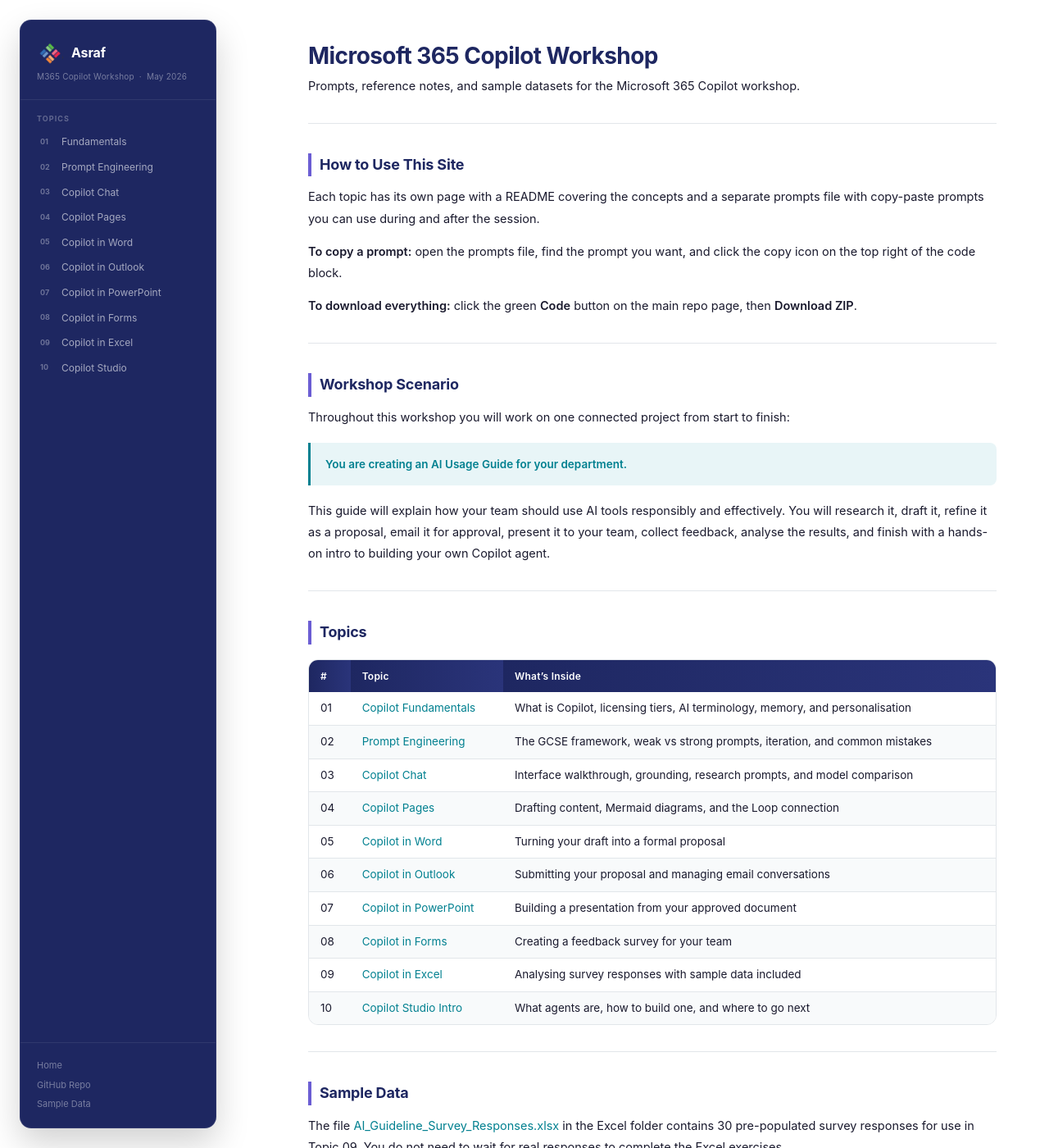
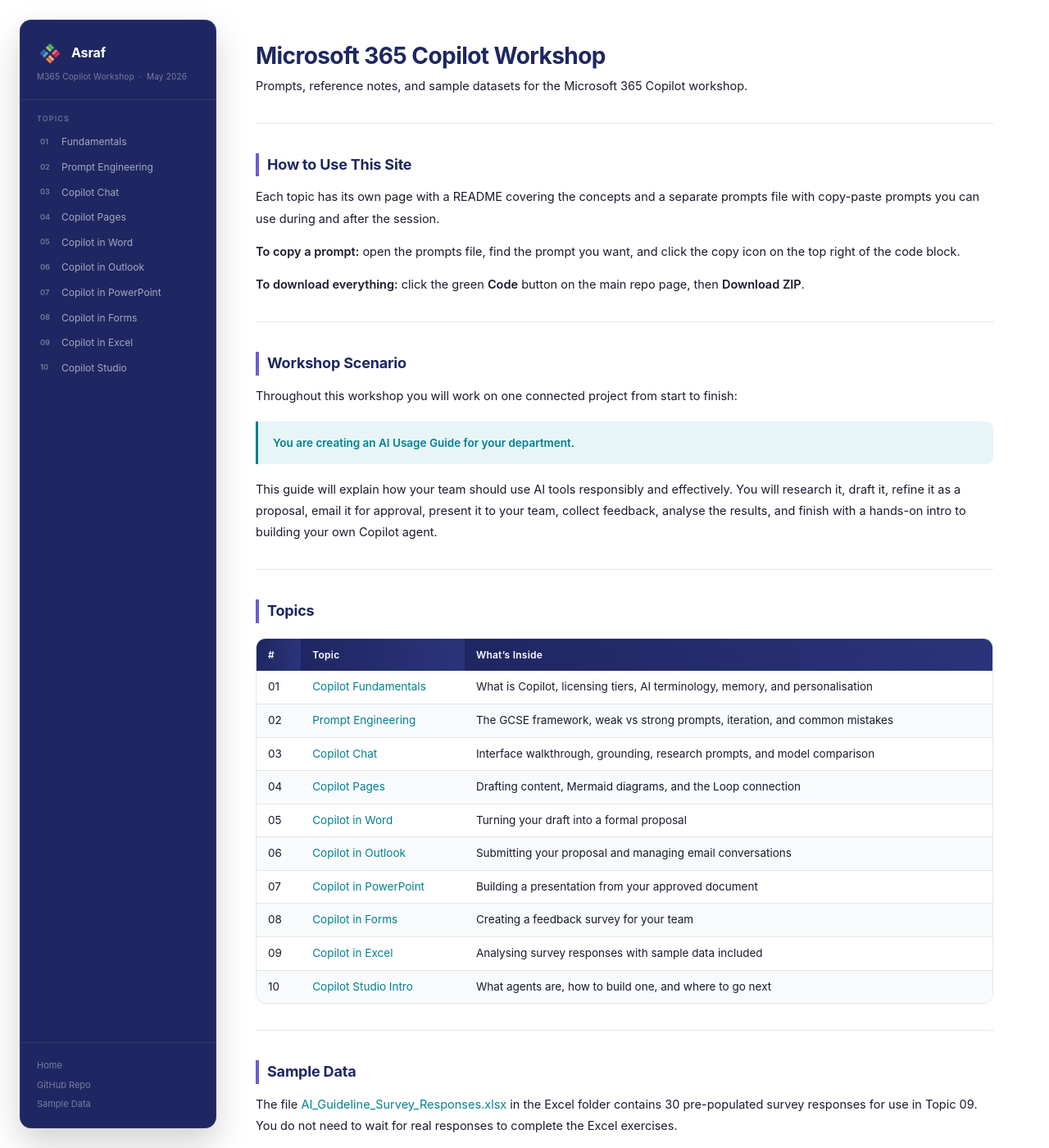
Before and after one commit to Asraf-JS/M365-Copilot-Workshop, a Jekyll site: the page built from README.md, in a window 1280 px wide and 1400 px high. Shown: the whole window at 82% size. Built offline with Jekyll 4.4.1, drawn with Linux system fonts in a browser that asks for light colours; our own code applies the rules of GitHub Pages for plain Markdown files.

Commit message:
Update default.html

```diff
--- a/_layouts/default.html
+++ b/_layouts/default.html
@@ -28,6 +28,9 @@
   --table-even:#F8FAFB;
 
   --sidebar-w:240px;
+  --content-w:960px;
+  --layout-gap:48px;
+  --layout-w:calc(var(--sidebar-w) + var(--layout-gap) + var(--content-w));
 }
 
 /* Automatic dark mode */
@@ -54,7 +57,9 @@
   }
 }
 
-html,body{height:100%;}
+html,body{
+  height:100%;
+}
 
 body{
   font-family:-apple-system,BlinkMacSystemFont,'Segoe UI',sans-serif;
@@ -76,7 +81,7 @@ body{
   position:fixed;
 
   top:24px;
-  left:24px;
+  left:max(24px, calc((100vw - var(--layout-w)) / 2));
   height:calc(100vh - 48px);
 
   overflow-y:auto;
@@ -87,7 +92,7 @@ body{
 
 @media (prefers-color-scheme: dark){
   .sidebar{
-    background:linear-gradient(180deg,#111827 0%,#0B1020 100%);
+    background:#111827;
     border-color:#2A3344;
     box-shadow:0 18px 40px rgba(0,0,0,.35);
   }
@@ -214,7 +219,7 @@ body{
 
 /* Main layout */
 .main-wrap{
-  margin-left:calc(var(--sidebar-w) + 72px);
+  margin-left:calc(max(24px, calc((100vw - var(--layout-w)) / 2)) + var(--sidebar-w) + var(--layout-gap));
   flex:1;
   min-width:0;
   background:var(--bg);
@@ -222,14 +227,14 @@ body{
 
 @media (prefers-color-scheme: dark){
   .main-wrap{
-    background:linear-gradient(180deg,#0B1020 0%,#111827 100%);
+    background:var(--bg);
   }
 }
 
 .main-inner{
-  max-width:960px;
-  margin:0 auto;
-  padding:52px 60px 80px;
+  max-width:var(--content-w);
+  margin:0;
+  padding:52px 60px 80px 0;
 }
 
 /* Breadcrumb */
@@ -601,12 +606,13 @@ body{
   }
 
   .main-wrap{
-    margin-left:calc(var(--sidebar-w) + 48px);
+    margin-left:calc(var(--sidebar-w) + 40px);
   }
 
   .main-inner{
     max-width:900px;
-    padding:44px 36px 72px;
+    margin:0;
+    padding:44px 36px 72px 0;
   }
 }
 
```
